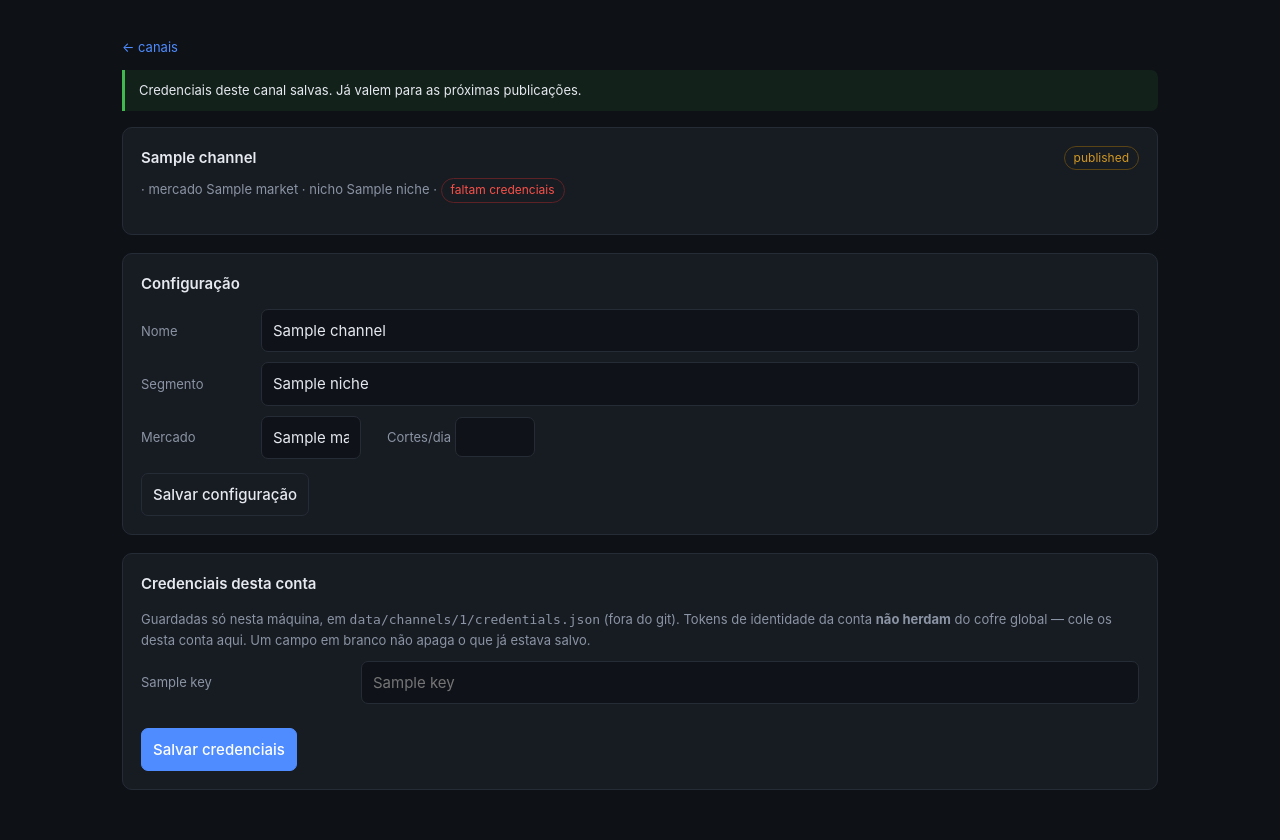
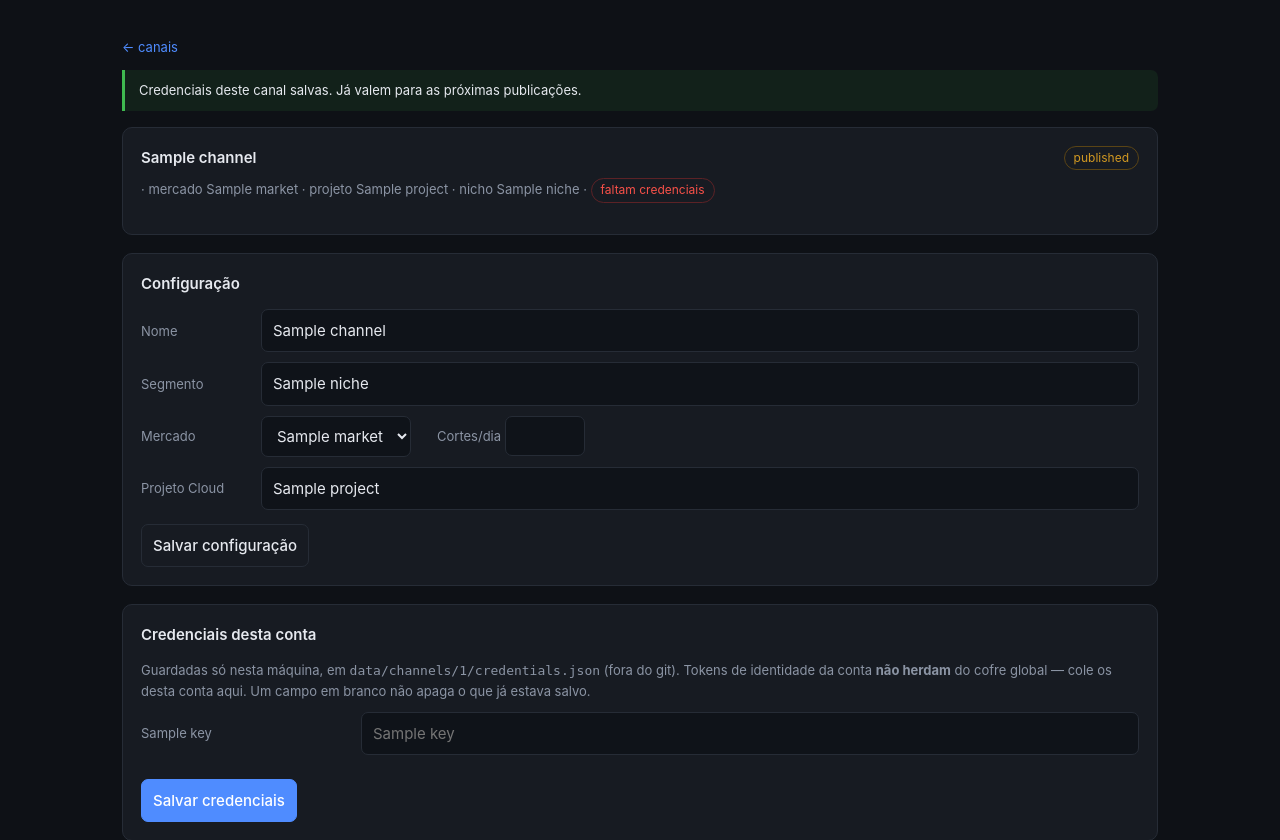
Before and after one commit to BroonTreyer/dubflow, a FastAPI app: template app/web/templates/channel.html in a window 1280 px wide. Shown: the part 55-895 px from the top of the page. Before the commit the page ends 845 px from the top, so only its background shows below. Run offline with FastAPI, Linux system fonts and the light colour scheme; the template is opened without the code that fills it: most values are stand-ins (such as "Sample title", 1, 10 or a date in 2020); parts of the project's set-up code (start-up, migrations or seed data) failed here and were passed over.

Commit message:
polimentos do multi-idioma: fonte unica, coluna project usavel, idioma na UI
- fonte unica dos idiomas de destino em config.TARGET_LANGUAGES; TARGET_LANGS
  (web), LANG_NAMES (traducao) e MARKET_LANG (roteamento) agora derivam dela,
  em vez de tres tabelas paralelas que podiam divergir.
- channels.project agora e usavel de ponta a ponta: corrige o INSERT de
  create_channel que descartava o valor, e expoe o campo na criacao/edicao do
  canal + rota. Rotulo do projeto Cloud (canais no mesmo projeto dividem a cota
  de upload do YouTube).
- mercado do canal virou <select> tambem na tela de detalhe (era texto livre,
  que quebrava o roteamento por idioma em silencio).
- idioma da legenda visivel na lista de episodios.

```diff
--- a/app/db.py
+++ b/app/db.py
@@ -723,9 +723,10 @@
     with connect() as conn:
         cur = conn.execute(
             "INSERT INTO channels (name, platform, market, niche, posts_per_day,"
-            " created_at, updated_at) VALUES (?, ?, ?, ?, ?, ?, ?)",
+            " project, created_at, updated_at) VALUES (?, ?, ?, ?, ?, ?, ?, ?)",
             (name, platform, (market or "BR").strip() or "BR",
-             (niche or "").strip() or None, max(1, int(posts_per_day or 3)), ts, ts),
+             (niche or "").strip() or None, max(1, int(posts_per_day or 3)),
+             (project or "").strip() or None, ts, ts),
         )
         return int(cur.lastrowid)
 
--- a/app/pipeline/distribute.py
+++ b/app/pipeline/distribute.py
@@ -26,7 +26,7 @@
 import anthropic
 
 from app import db
-from app.config import settings
+from app.config import TARGET_LANGUAGES, settings
 from app.pipeline import archive
 
 log = logging.getLogger(__name__)
@@ -59,7 +59,8 @@
 
 # Mercado do canal -> idioma da legenda que ele recebe. Um episodio so vai para
 # canais cujo idioma bate com o idioma em que ele foi legendado (lang_dst).
-MARKET_LANG = {"BR": "pt-BR", "US": "en", "ES": "es"}
+# Derivado da fonte unica em config para nao divergir do que a web oferece.
+MARKET_LANG = {spec["market"]: code for code, spec in TARGET_LANGUAGES.items()}
 
 
 def _slug(value: str | None) -> str:
--- a/app/pipeline/translate.py
+++ b/app/pipeline/translate.py
@@ -21,7 +21,7 @@
 
 import anthropic
 
-from app.config import settings
+from app.config import TARGET_LANGUAGES, settings
 
 log = logging.getLogger(__name__)
 
@@ -80,7 +80,7 @@
 """
 
 # Nome legivel de cada idioma de destino suportado (usado no prompt generico).
-LANG_NAMES = {"pt-BR": "portugues brasileiro", "en": "ingles (dos EUA)", "es": "espanhol"}
+LANG_NAMES = {code: spec["name"] for code, spec in TARGET_LANGUAGES.items()}
 
 # Prompt para idiomas que NAO sao pt-BR. O pt-BR continua usando SYSTEM_PROMPT
 # acima, palavra por palavra, para preservar a qualidade ja validada (e o cache).
--- a/app/web/main.py
+++ b/app/web/main.py
@@ -24,7 +24,7 @@
 from fastapi.templating import Jinja2Templates
 
 from app import credentials, db, sales, security
-from app.config import configure_logging, settings
+from app.config import MARKET_OPTIONS, TARGET_LANGUAGES, configure_logging, settings
 from app.pipeline import archive
 from app.publishers import REGISTRY, status as publisher_status
 
@@ -218,6 +218,7 @@
         {
             "channels": chans,
             "platforms": list(REGISTRY.keys()),
+            "markets": MARKET_OPTIONS,
             "csrf": security.csrf_token(request),
         },
     )
@@ -226,12 +227,14 @@
 @app.post("/channels", dependencies=panel)
 def add_channel(request: Request, name: str = Form(...), platform: str = Form(...),
                 market: str = Form("BR"), niche: str = Form(""),
-                posts_per_day: int = Form(3), csrf: str = Form("")):
+                posts_per_day: int = Form(3), project: str = Form(""),
+                csrf: str = Form("")):
     security.require_csrf(request, csrf)
     if platform not in REGISTRY:
         raise HTTPException(400, f"plataforma desconhecida: {platform}")
     try:
-        channel_id = db.create_channel(name, platform, market, niche or None, posts_per_day)
+        channel_id = db.create_channel(name, platform, market, niche or None,
+                                       posts_per_day, project or None)
     except ValueError as exc:
         raise HTTPException(400, str(exc))
     return RedirectResponse(f"/channels/{channel_id}", status_code=303)
@@ -240,8 +243,9 @@
 @app.post("/channels/{channel_id}/settings", dependencies=panel)
 def update_channel_settings(request: Request, channel_id: int, name: str = Form(...),
                             niche: str = Form(""), market: str = Form("BR"),
-                            posts_per_day: int = Form(3), csrf: str = Form("")):
-    """Edita nome, segmento (niche), mercado e cadencia de gotejamento do canal."""
+                            posts_per_day: int = Form(3), project: str = Form(""),
+                            csrf: str = Form("")):
+    """Edita nome, segmento (niche), mercado, cadencia e projeto Cloud do canal."""
     security.require_csrf(request, csrf)
     if db.get_channel(channel_id) is None:
         raise HTTPException(404, "canal nao encontrado")
@@ -254,6 +258,7 @@
         niche=(niche.strip() or None),
         market=(market.strip() or "BR"),
         posts_per_day=max(1, int(posts_per_day or 3)),
+        project=(project.strip() or None),
     )
     return RedirectResponse(f"/channels/{channel_id}?salvo=1", status_code=303)
 
@@ -276,6 +281,7 @@
         "channel.html",
         {
             "channel": channel,
+            "markets": MARKET_OPTIONS,
             "keys": keys,
             "secret_keys": credentials.SECRET_KEYS,
             "shared_keys": credentials.SHARED_KEYS,
@@ -323,9 +329,10 @@
     return RedirectResponse("/channels", status_code=303)
 
 
-# Idiomas de destino oferecidos na ingestao (rotulo mostrado ao usuario).
-TARGET_LANGS = [("pt-BR", "Português (BR)"), ("en", "English (US)"), ("es", "Español")]
-_TARGET_LANG_CODES = {code for code, _ in TARGET_LANGS}
+# Idiomas de destino oferecidos na ingestao (codigo, rotulo). Derivado da fonte
+# unica em config para nao divergir do roteamento e do prompt de traducao.
+TARGET_LANGS = [(code, spec["label"]) for code, spec in TARGET_LANGUAGES.items()]
+_TARGET_LANG_CODES = set(TARGET_LANGUAGES)
 
 
 @app.post("/episodes", dependencies=panel)
--- a/app/web/templates/channel.html
+++ b/app/web/templates/channel.html
@@ -18,6 +18,7 @@
   <p class="muted" style="margin-top:8px">
     <span style="text-transform:capitalize">{{ channel.platform }}</span> ·
     mercado {{ channel.market }} ·
+    {% if channel.project %}projeto {{ channel.project }} · {% endif %}
     nicho {{ channel.niche or '—' }} ·
     <span class="tag {% if ready %}done{% else %}failed{% endif %}">
       {{ 'conectado' if ready else 'faltam credenciais' }}
@@ -39,13 +40,23 @@
              placeholder="ex.: podcast, filmes, notícias" style="flex:1;min-width:220px"
              title="episódios classificados neste segmento roteiam os cortes para cá">
     </div>
-    <div class="row" style="margin-bottom:14px">
+    <div class="row" style="margin-bottom:10px">
       <label class="muted" style="min-width:110px">Mercado</label>
-      <input type="text" name="market" value="{{ channel.market }}" style="max-width:100px">
+      <select name="market" title="define o idioma dos cortes que o canal recebe (BR→pt-BR, US→en, ES→es)">
+        {% for m in markets %}
+        <option value="{{ m }}" {% if m == channel.market %}selected{% endif %}>{{ m }}</option>
+        {% endfor %}
+      </select>
       <label class="muted" style="margin-left:16px">Cortes/dia
         <input type="number" name="posts_per_day" value="{{ channel.posts_per_day }}"
                min="1" max="50" style="max-width:80px">
       </label>
+    </div>
+    <div class="row" style="margin-bottom:14px">
+      <label class="muted" style="min-width:110px">Projeto Cloud</label>
+      <input type="text" name="project" value="{{ channel.project or '' }}"
+             placeholder="opcional — só YouTube" style="flex:1;min-width:220px"
+             title="canais com o mesmo projeto do Google Cloud dividem a cota diária de upload da YouTube API. Vazio = projeto próprio.">
     </div>
     <button type="submit" class="ghost">Salvar configuração</button>
   </form>
--- a/app/web/templates/index.html
+++ b/app/web/templates/index.html
@@ -42,7 +42,10 @@
     {% for ep in episodes %}
     <tr data-id="{{ ep.id }}">
       <td class="muted">{{ ep.id }}</td>
-      <td><a href="/episodes/{{ ep.id }}">{{ ep.title or ep.source_url[:60] }}</a></td>
+      <td>
+        <a href="/episodes/{{ ep.id }}">{{ ep.title or ep.source_url[:60] }}</a>
+        {% if ep.lang_dst %}<span class="muted" style="font-size:11px" title="idioma da legenda — roteia os cortes para canais deste mercado">{{ ep.lang_dst }}</span>{% endif %}
+      </td>
       <td class="muted">{{ ep.channel or '—' }}</td>
       <td>
         <span class="tag {% if ep.status == 'done' %}done{% elif ep.status == 'failed' %}failed
```
Also changed, not shown: app/config.py (+16 -0 lines), app/web/templates/channels.html (+16 -9 lines).
